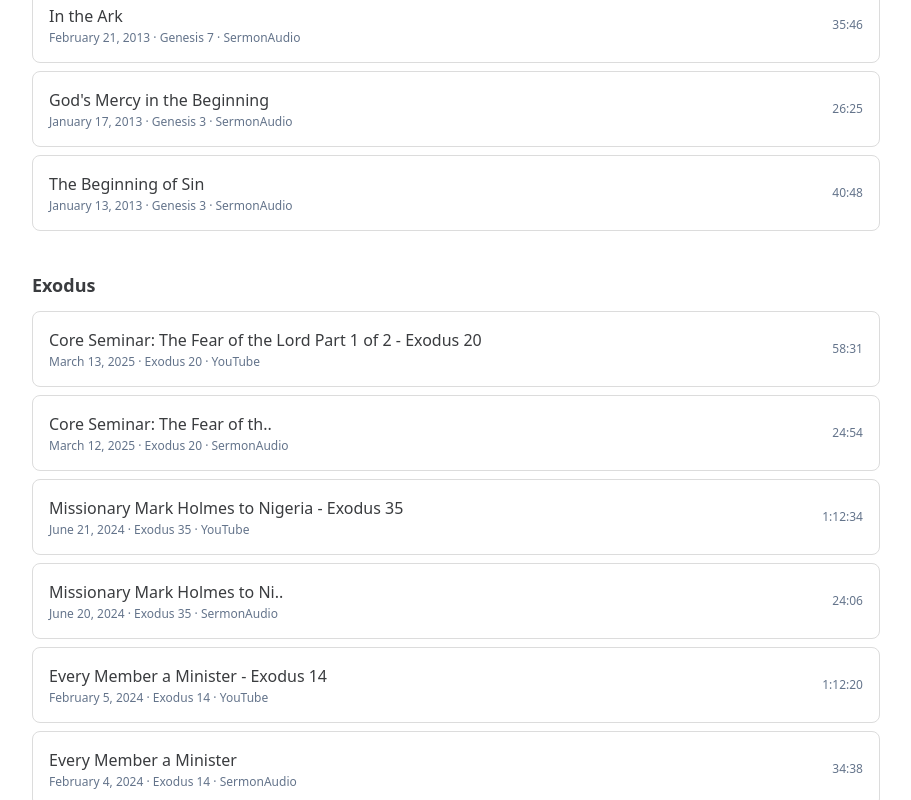
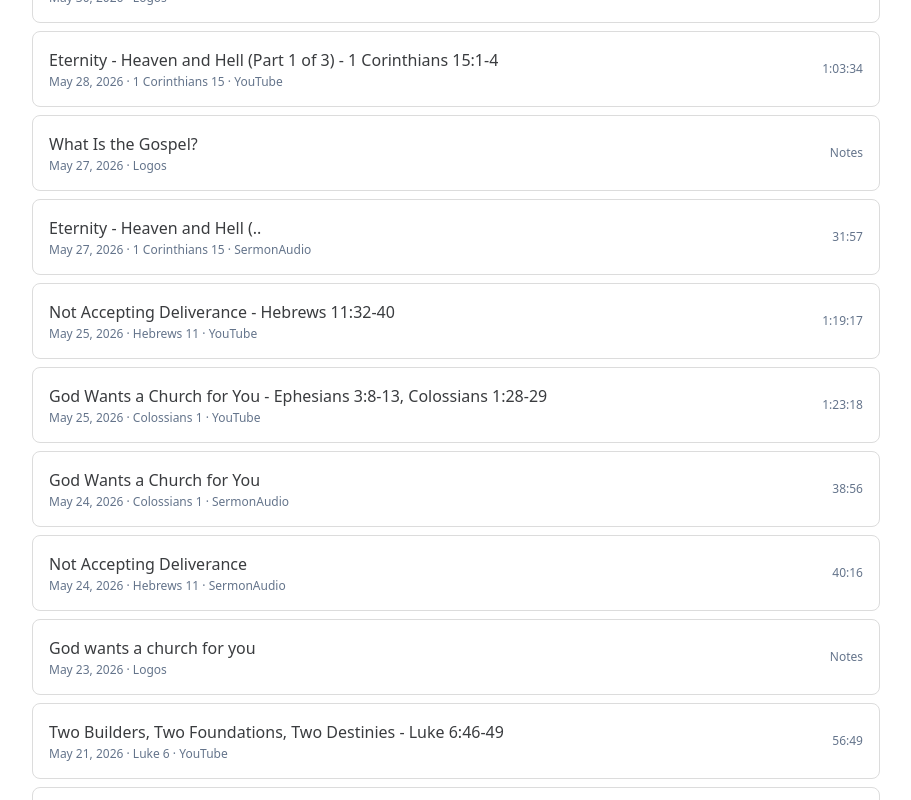
Before and after one commit to trentcornwell/everyverse, a Next.js app: page /sermons in a window 1280 px wide. Shown: the part 5839-6639 px from the top of the page, without its empty margins (184-1095 px from the left). Built offline with nearby package versions, Linux system fonts and the light colour scheme.

Commit message:
List sermons by date instead of grouped by book
Replace the per-book sections on /sermons with a single flat list
sorted newest-first. The book filter dropdown still works the same
way, it just narrows the flat list instead of hiding whole sections.

```diff
--- a/components/SermonArchive.tsx
+++ b/components/SermonArchive.tsx
@@ -31,17 +31,15 @@ export default function SermonArchive({ grouped }: SermonArchiveProps) {
 
     return grouped
       .filter((g) => selectedBook === "All books" || g.book === selectedBook)
-      .map((g) => ({
-        ...g,
-        sermons: g.sermons.filter(
+      .flatMap((g) => g.sermons)
+      .filter(
         (s) =>
           (selectedSource === "All sources" || s.source === selectedSource) &&
           (!q ||
             s.title.toLowerCase().includes(q) ||
             s.description.toLowerCase().includes(q))
-        ),
-      }))
-      .filter((g) => g.sermons.length > 0);
+      )
+      .sort((a, b) => new Date(b.publishedAt).getTime() - new Date(a.publishedAt).getTime());
   }, [grouped, query, selectedBook, selectedSource]);
 
   if (grouped.length === 0) {
@@ -94,23 +92,15 @@ export default function SermonArchive({ grouped }: SermonArchiveProps) {
         </p>
       )}
 
-      <div className="mt-8 flex flex-col gap-10">
-        {filtered.map((group) => (
-          <section key={group.book}>
-            <h2 className="text-lg font-semibold text-ink">
-              {group.book}
-            </h2>
-            <ul className="mt-3 flex flex-col gap-2">
-              {group.sermons.map((sermon) => (
+      <ul className="mt-8 flex flex-col gap-2">
+        {filtered.map((sermon) => (
           <li key={sermon.id}>
             <Link
               href={`/sermons/${sermon.id}`}
               className="flex flex-col gap-1 rounded-lg border border-canvas-border bg-canvas-elevated p-4 transition hover:border-accent/50 sm:flex-row sm:items-center sm:justify-between sm:gap-4"
             >
               <div className="min-w-0">
-                      <p className="truncate font-medium text-ink">
-                        {sermon.title}
-                      </p>
+                <p className="truncate font-medium text-ink">{sermon.title}</p>
                 <p className="mt-0.5 text-xs text-slate-500">
                   {new Date(sermon.publishedAt).toLocaleDateString(undefined, {
                     month: "long",
@@ -131,9 +121,6 @@ export default function SermonArchive({ grouped }: SermonArchiveProps) {
           </li>
         ))}
       </ul>
-          </section>
-        ))}
-      </div>
     </div>
   );
 }
```
Lines whose indentation alone changed are shown as unchanged.
